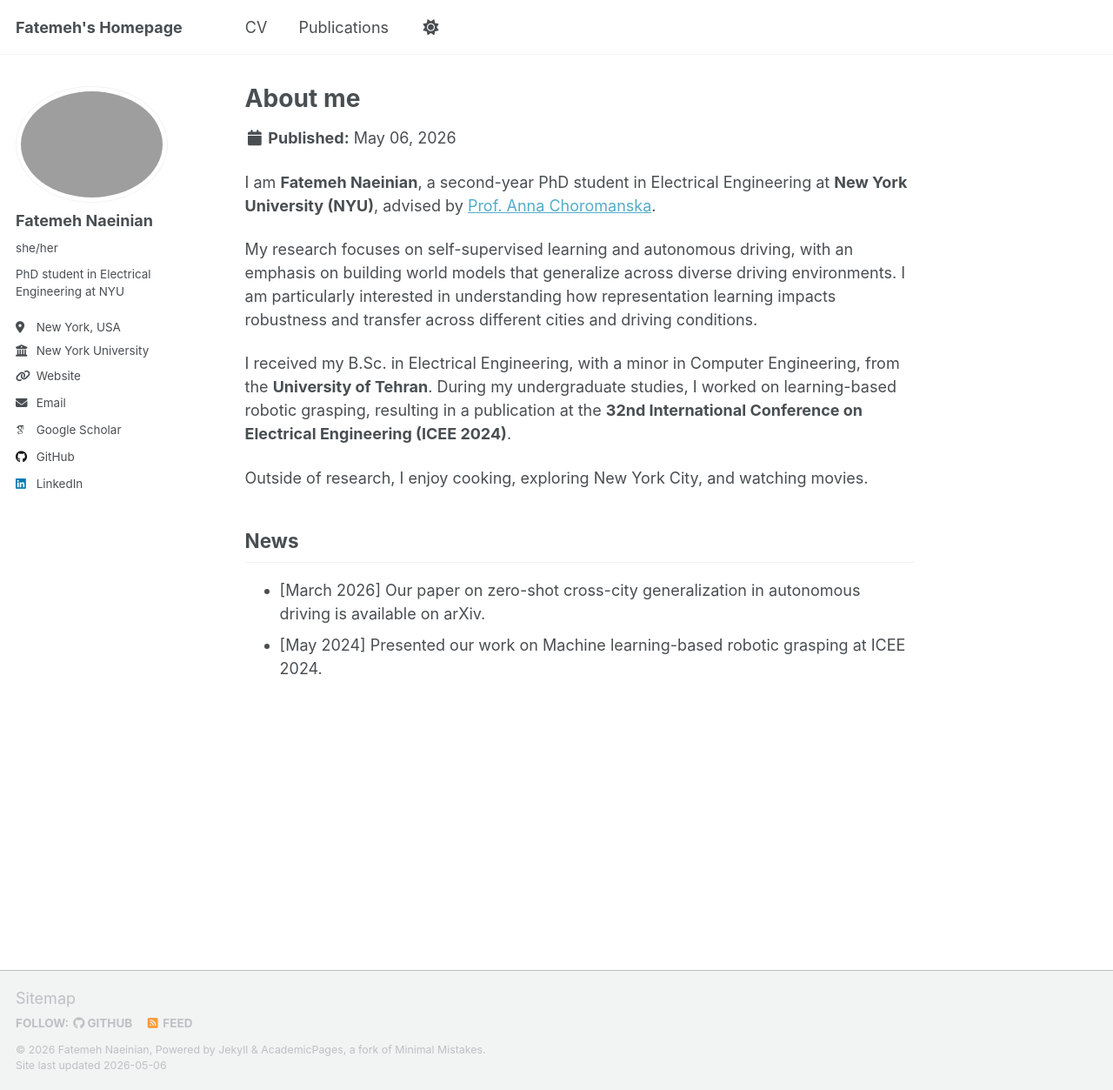
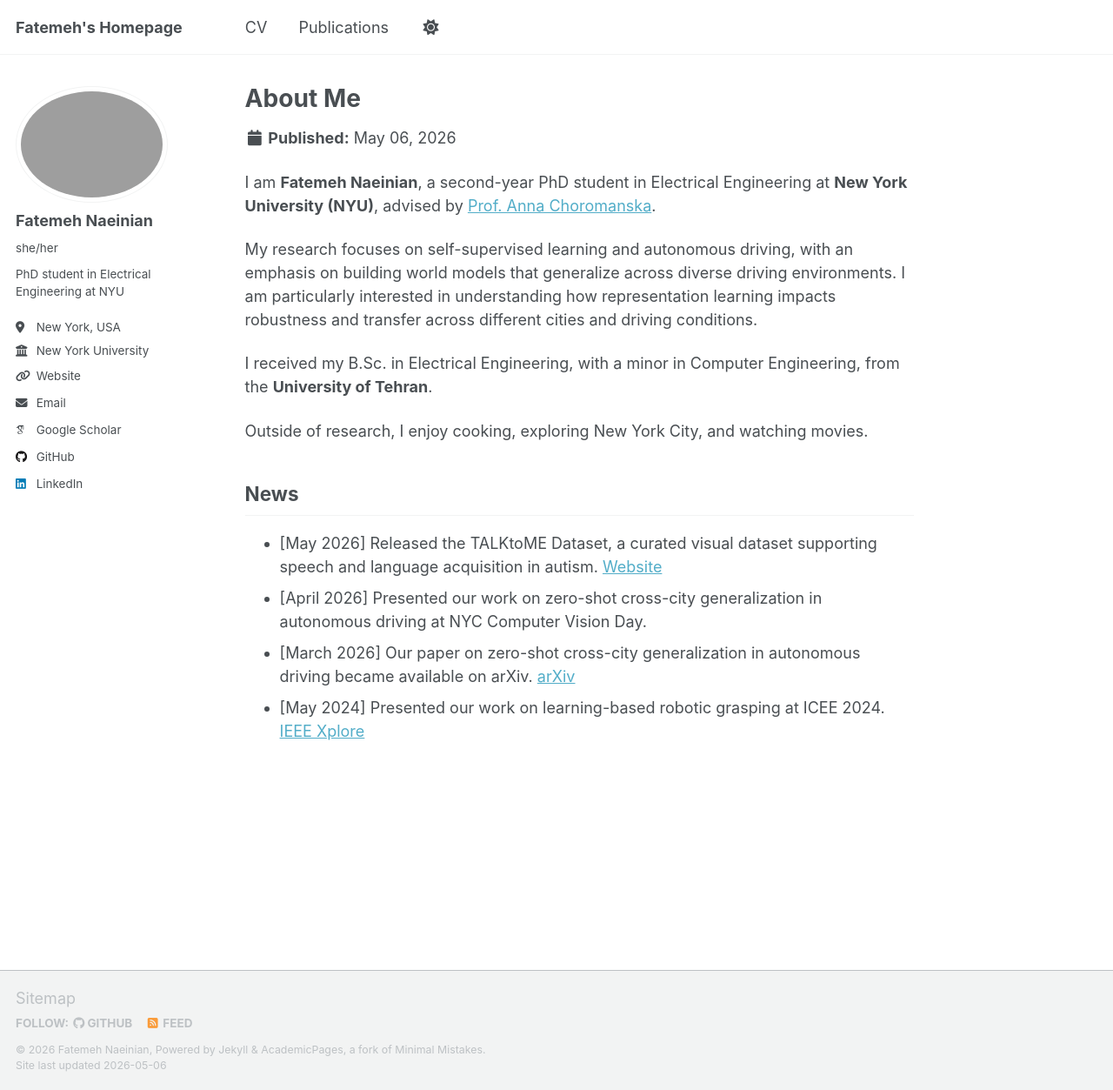
Before and after one commit to FatemehNaeinian/FatemehNaeinian.github.io, a Jekyll site: the page built from _pages/about.md, in a window 1280 px wide and 1253 px high. Shown: the whole window at 87% size. Built offline with Jekyll 4.4.1, drawn with Linux system fonts in a browser that asks for light colours; some web fonts are replaced; a script that is not in the unit is left out.

Commit message:
Fix title capitalization and update news section
Corrected capitalization in the title and updated news items with new publications and presentations.

```diff
--- a/_pages/about.md
+++ b/_pages/about.md
@@ -1,6 +1,6 @@
 ---
 permalink: /
-title: "About me"
+title: "About Me"
 author_profile: true
 ---
 
@@ -8,12 +8,13 @@ I am **Fatemeh Naeinian**, a second-year PhD student in Electrical Engineering a
 
 My research focuses on self-supervised learning and autonomous driving, with an emphasis on building world models that generalize across diverse driving environments. I am particularly interested in understanding how representation learning impacts robustness and transfer across different cities and driving conditions.
 
-I received my B.Sc. in Electrical Engineering, with a minor in Computer Engineering, from the **University of Tehran**. During my undergraduate studies, I worked on learning-based robotic grasping, resulting in a publication at the **32nd International Conference on Electrical Engineering (ICEE 2024)**.
+I received my B.Sc. in Electrical Engineering, with a minor in Computer Engineering, from the **University of Tehran**.
 
 Outside of research, I enjoy cooking, exploring New York City, and watching movies.
 
-
 ## News
 
-- [March 2026] Our paper on zero-shot cross-city generalization in autonomous driving is available on arXiv.
-- [May 2024] Presented our work on Machine learning-based robotic grasping at ICEE 2024.
+- [May 2026] Released the TALKtoME Dataset, a curated visual dataset supporting speech and language acquisition in autism. [Website](https://wp.nyu.edu/tandon_autism/)
+- [April 2026] Presented our work on zero-shot cross-city generalization in autonomous driving at NYC Computer Vision Day.
+- [March 2026] Our paper on zero-shot cross-city generalization in autonomous driving became available on arXiv. [arXiv](https://arxiv.org/abs/2603.11417)
+- [May 2024] Presented our work on learning-based robotic grasping at ICEE 2024. [IEEE Xplore](https://ieeexplore.ieee.org/abstract/document/10668014)
```
